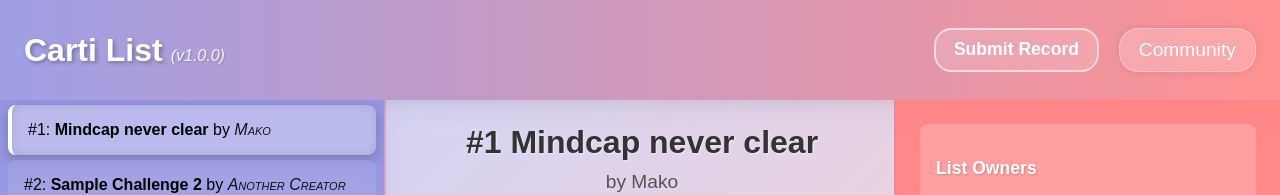
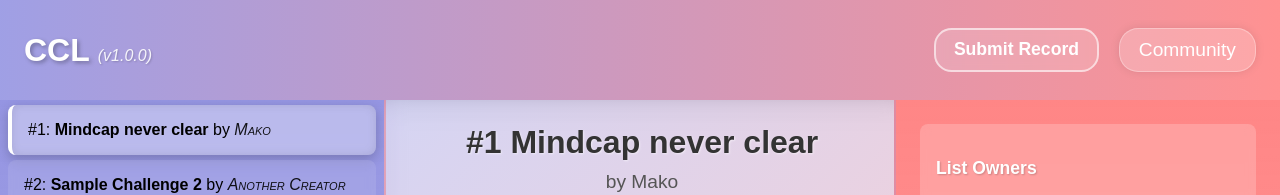
Before and after one commit to MakoL5/homiesList, a website: page index.html in a window 1280 px wide. Shown: the top 195 px of the page. Drawn offline with nearby package versions, Linux system fonts and the light colour scheme; some packages are replaced by stand-ins of ours; a script that the page names is missing; a web font is replaced by a local one.

Commit message:
Update index.html

```diff
--- a/index.html
+++ b/index.html
@@ -30,7 +30,7 @@
 
     <header>
         <div id="sitename">
-            <h1>Carti List</h1>
+            <h1>CCL</h1>
             <p id="version-node"></p>
         </div>
         <div id="header-links">
```
